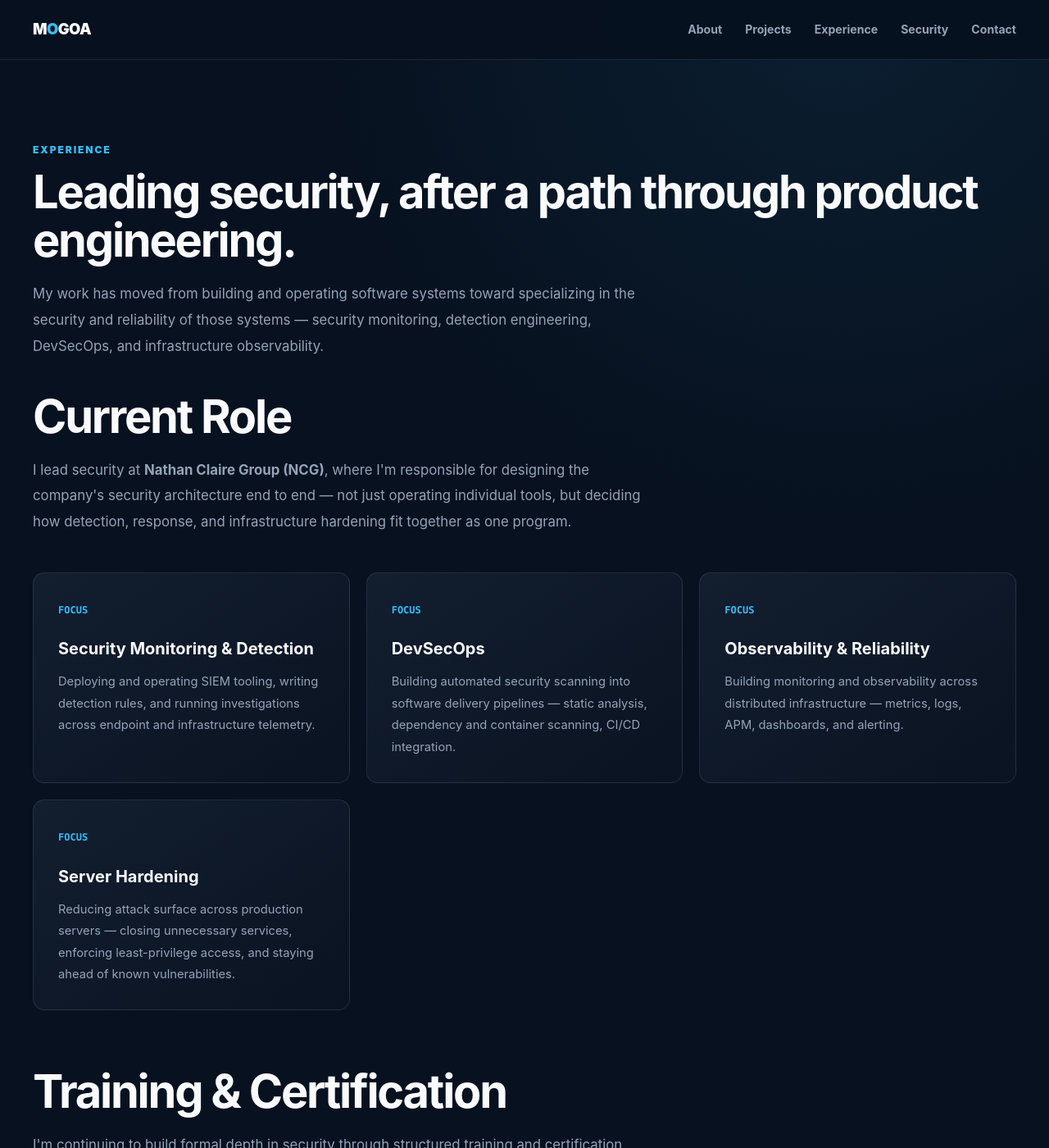
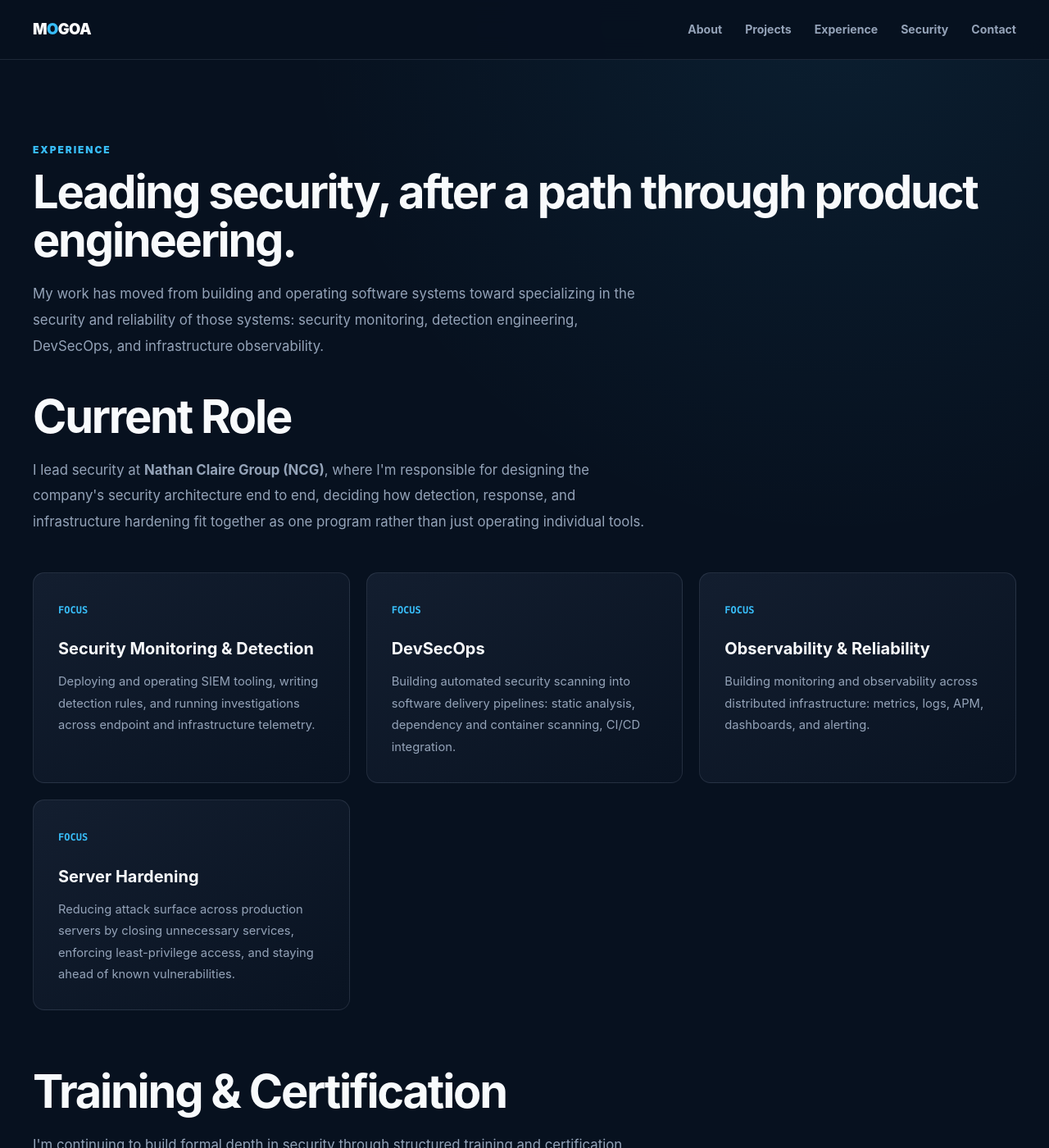
Before and after one commit to mogoaz/mogoaz.github.io, a Jekyll site: the page built from _pages/experience.md, in a window 1280 px wide and 1400 px high. Shown: the whole window at 82% size. Built offline with Jekyll 4.4.1, drawn with Linux system fonts in a browser that asks for light colours; some of the changed text lies outside the part shown.

Commit message:
Add files via upload

```diff
--- a/_pages/experience.md
+++ b/_pages/experience.md
@@ -20,7 +20,7 @@ permalink: /experience/
 
       My work has moved from building and operating software
       systems toward specializing in the security and reliability
-      of those systems — security monitoring, detection
+      of those systems: security monitoring, detection
       engineering, DevSecOps, and infrastructure observability.
 
     </p>
@@ -36,9 +36,9 @@ permalink: /experience/
 
         I lead security at <strong>Nathan Claire Group (NCG)</strong>,
         where I'm responsible for designing the company's security
-        architecture end to end — not just operating individual
-        tools, but deciding how detection, response, and
-        infrastructure hardening fit together as one program.
+        architecture end to end, deciding how detection, response,
+        and infrastructure hardening fit together as one program
+        rather than just operating individual tools.
 
       </p>
 
@@ -81,7 +81,7 @@ permalink: /experience/
         <p>
 
           Building automated security scanning into software
-          delivery pipelines — static analysis, dependency and
+          delivery pipelines: static analysis, dependency and
           container scanning, CI/CD integration.
 
         </p>
@@ -102,7 +102,7 @@ permalink: /experience/
         <p>
 
           Building monitoring and observability across
-          distributed infrastructure — metrics, logs, APM,
+          distributed infrastructure: metrics, logs, APM,
           dashboards, and alerting.
 
         </p>
@@ -122,7 +122,7 @@ permalink: /experience/
 
         <p>
 
-          Reducing attack surface across production servers —
+          Reducing attack surface across production servers by
           closing unnecessary services, enforcing least-privilege
           access, and staying ahead of known vulnerabilities.
 
@@ -151,7 +151,7 @@ permalink: /experience/
 
         <span class="portfolio-tag">CompTIA Security+ (in progress)</span>
         <span class="portfolio-tag">AfricaHackon Academy</span>
-        <span class="portfolio-tag">Cyber Shujaa — Network & Cloud Engineering</span>
+        <span class="portfolio-tag">Cyber Shujaa (Network &amp; Cloud Engineering)</span>
 
       </div>
 
@@ -168,7 +168,7 @@ permalink: /experience/
 
         Longer term, I'm working toward building a cybersecurity
         practice focused on serving small and medium businesses
-        across Africa — bringing enterprise-grade security
+        across Africa, bringing enterprise-grade security
         monitoring and engineering practices to organizations that
         typically can't access them.
 
```
Also changed, not shown: _pages/about.md (+2 -2 lines), _pages/security.md (+7 -7 lines).
